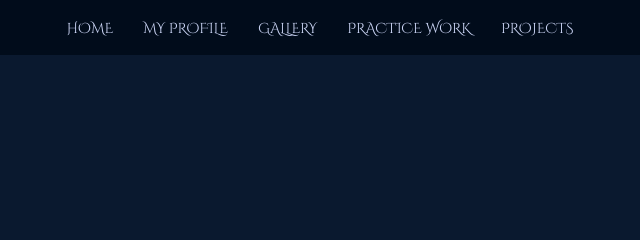
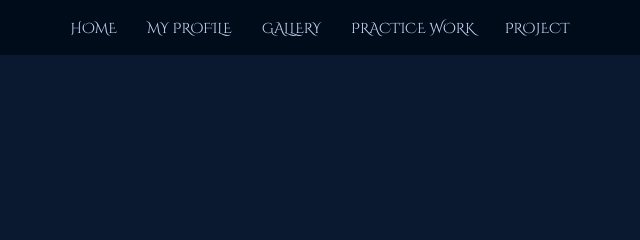
Before and after one commit to irajaiswal05/irajaiswal-portfolio, a plain HTML site: page project.html in a window 1280 px wide. Shown: the top 240 px of the page, 320-960 px from the left. Drawn offline with nearby package versions, Linux system fonts and the light colour scheme.

Commit message:
Update project.html

```diff
--- a/project.html
+++ b/project.html
@@ -126,7 +126,7 @@
             <li><a href="Profile.html">My Profile</a></li>
             <li><a href="Photogallery.html">Gallery</a></li>
             <li><a href="Practice.html">Practice Work</a></li>
-            <li><a href="Project.html">Projects</a></li>
+            <li><a href="Project.html">Project</a></li>
         </ul>
     </nav>
 
```
